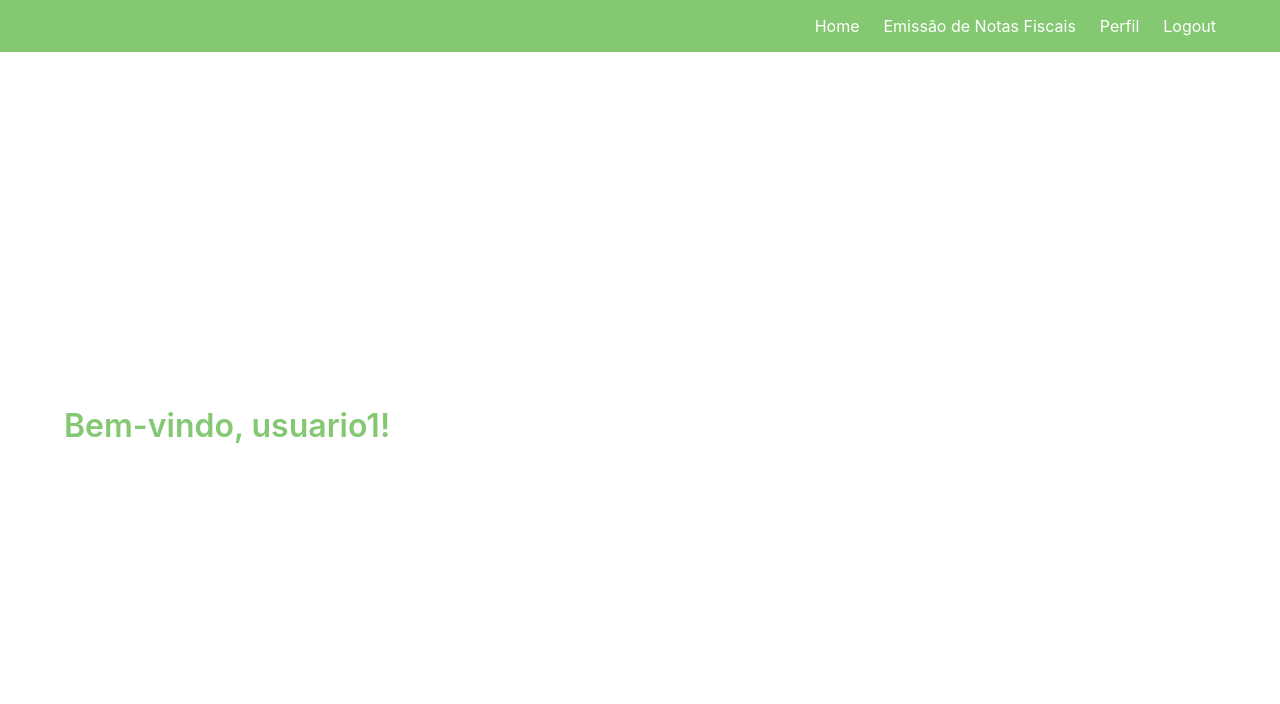
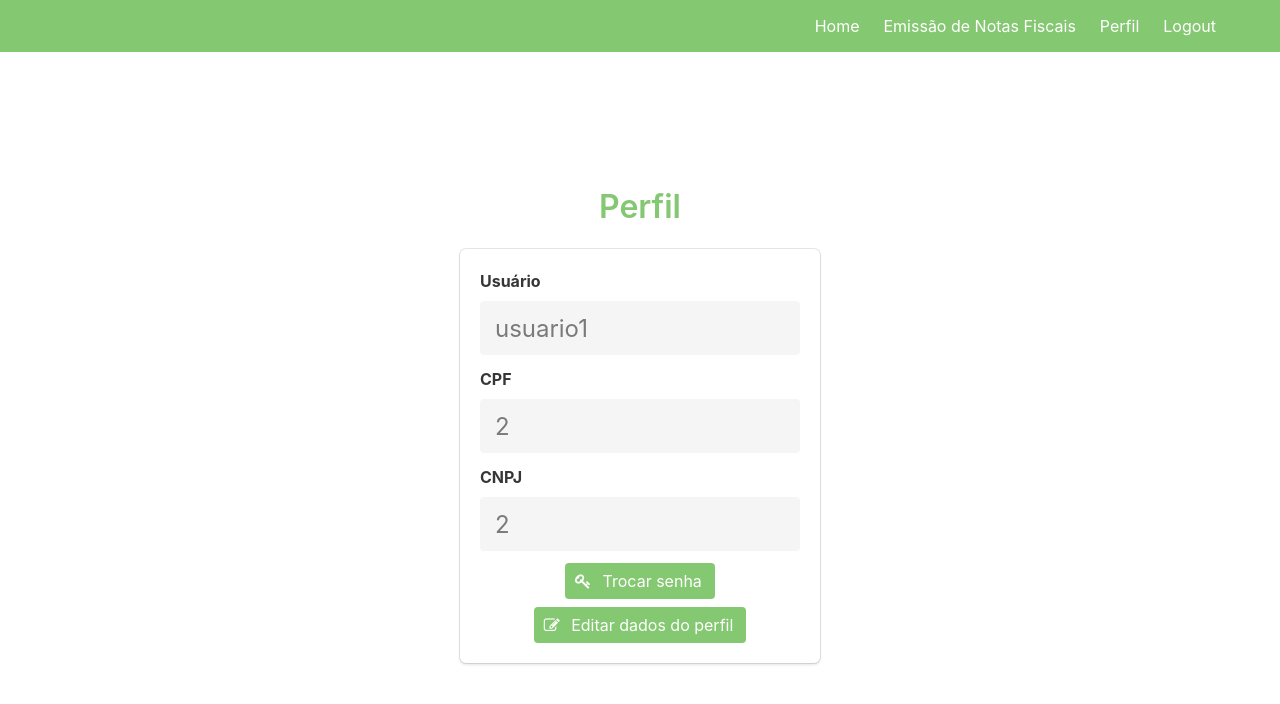
Before and after one commit to epintorsilva/trabalho-LP, a Flask app: page /profile in a window 1280 px wide. Shown: the top 704 px of the page. Run offline with Flask 2, Linux system fonts and the light colour scheme; a user stored in the database is signed in; some libraries are stand-ins or nearby versions.

Commit message:
Adição de funcionalidades de edição de perfil e alteração de senha

```diff
--- a/NFe/main.py
+++ b/NFe/main.py
@@ -1,4 +1,5 @@
-from flask import Blueprint, render_template
+from tabnanny import check
+from flask import Blueprint, render_template, request, flash, redirect, url_for
 from flask_login import login_required, current_user
 from . import db
 from selenium import webdriver
@@ -6,6 +7,9 @@ from selenium.webdriver.chrome.service import Service as ChromeService
 from webdriver_manager.chrome import ChromeDriverManager
 from selenium.webdriver.common.keys import Keys
 from selenium.webdriver.common.by import By
+from werkzeug.security import generate_password_hash, check_password_hash
+from .models import User
+from . import db
 
 import time
 
@@ -18,7 +22,67 @@ def index():
 @main.route('/profile')
 @login_required
 def profile():
-    return render_template('profile.html', name=current_user.usuario)
+    return render_template('profile.html', user=current_user)
+
+@main.route('/profile-edit')
+@login_required
+def profile_edit():
+    return render_template('profile-edit.html', user=current_user)
+
+@main.route('/profile-edit', methods=['POST'])
+@login_required
+def profile_edit_post():
+    usuario = request.form.get('usuario')
+
+    cpf = request.form.get('cpf')
+    cnpj = request.form.get('cnpj')
+
+    user = User.query.filter_by(usuario=usuario).first()
+
+    if user:
+        flash('Nome de usuário já existe')
+        return redirect(url_for('main.profile'))
+
+    user = User.query.filter_by(usuario=current_user.usuario).first()
+
+    user.usuario = usuario
+    user.cpf=cpf
+    user.cnpj=cnpj
+    db.session.commit()
+    flash('Dados atualizados com sucesso!')
+    return redirect(url_for('main.profile'))
+
+@main.route('/change-password')
+@login_required
+def change_password():
+    return render_template('change_password.html')
+
+@main.route('/change-password', methods=['POST'])
+@login_required
+def change_password_post():
+    senha_atual = request.form.get('senha_atual')
+    nova_senha_1 = request.form.get('nova_senha_1')
+    nova_senha_2 = request.form.get('nova_senha_2')
+
+    print(senha_atual)
+    print(nova_senha_1)
+    print(nova_senha_2)
+
+    if(nova_senha_1 != nova_senha_2):
+        flash('Novas enhas informadas são não iguais.')
+        return redirect(url_for('main.change_password'))
+
+    if not check_password_hash(current_user.senha, senha_atual):
+        flash('Senha atual informada está incorreta.')
+        return redirect(url_for('main.change_password'))
+
+    user = User.query.filter_by(usuario=current_user.usuario).first()
+    user.senha = generate_password_hash(nova_senha_1, method='sha256')
+    print(user.senha)
+    db.session.commit()
+
+    flash('Senha trocada com sucesso!')
+    return redirect(url_for('auth.logout'))
 
 @main.route('/emissao-nota')
 @login_required
--- a/NFe/templates/login.html
+++ b/NFe/templates/login.html
@@ -11,7 +11,7 @@
             </div>
         {% endif %}
         {% endwith %}
-        <form method="POST" action="/login">
+        <form method="POST" action="{{url_for('auth.login')}}">
             <div class="field">
                 <div class="label has-text-weight-medium">Usuário</div>
                 <div class="control">
--- a/NFe/templates/profile.html
+++ b/NFe/templates/profile.html
@@ -1,7 +1,56 @@
 {% extends "base.html" %}
 
 {% block content %}
-    <h1 class="title">
-        Bem-vindo, {{name}}!
-    </h1>
+<div class="column is-4 is-offset-4">
+    <h3 class="title has-text-centered">Perfil</h3>
+    <div class="box">
+        {% with messages = get_flashed_messages() %}
+        {% if messages %}.
+            <div class="notification is-success">
+                {{messages[0]}}</a>.
+            </div>
+        {% endif%}
+        {% endwith %}
+
+        <div class="field">
+            <label class="label"> Usuário</label>
+            <div class="control">
+                <input class="input is-large" type="text" name="usuario" autofocus="" value="{{user.usuario}}" disabled>
+            </div>
+        </div>
+
+        <div class="field">
+            <label class="label"> CPF</label>
+            <div class="control">
+                <input class="input is-large" type="text" name="cpf" autofocus="" value="{{user.cpf}}" disabled>
+            </div>
+        </div>
+
+        <div class="field">
+            <label class="label"> CNPJ</label>
+            <div class="control">
+                <input class="input is-large" type="text" name="cnpj" autofocus="" value="{{user.cnpj}}" disabled>
+            </div>
+        </div>
+
+        <div class="buttons is-centered">
+            <form action="{{url_for('main.change_password')}}">
+                <button class="button is-block is-success">
+                    <span class="icon">
+                        <i class="fa fa-key"></i>
+                    </span>
+                    <span>Trocar senha</span>
+                </button>
+            </form>
+            <form action="{{url_for('main.profile_edit')}}">
+                <button class="button is-block is-success">
+                    <span class="icon">
+                        <i class="fa fa-edit"></i>
+                    </span>
+                    <span>Editar dados do perfil</span>
+                </button>
+            </form>
+        </div>
+    </div>
+</div>
 {% endblock %}
```
Also changed, not shown: NFe/templates/change_password.html (added, +46 -0 lines), NFe/templates/index.html (+7 -0 lines), NFe/templates/profile-edit.html (added, +39 -0 lines).
